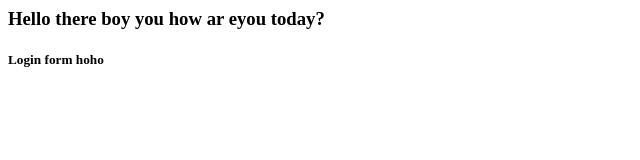
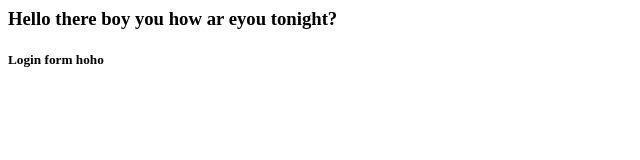
Before and after one commit to graemeatg/my-firstattempt, a plain HTML site: page index.html in a window 1280 px wide. Shown: the full height of the page, 0-640 px from the left. Drawn offline with Linux system fonts and the light colour scheme.

Commit message:
annoying test

```diff
--- a/index.html
+++ b/index.html
@@ -7,7 +7,7 @@
 
     <body>
 
-    <h3>Hello there boy you how ar eyou today?</h3>
+    <h3>Hello there boy you how ar eyou tonight?</h3>
         <h5>Login form hoho</h5>
 
 
```
